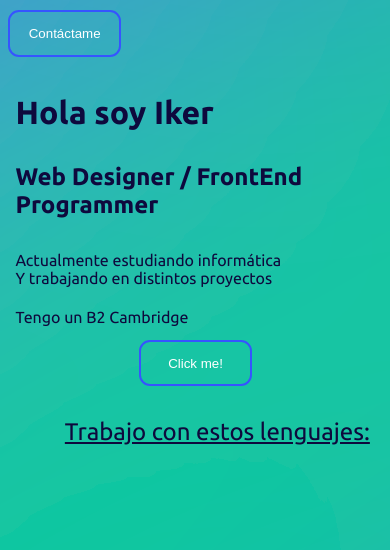
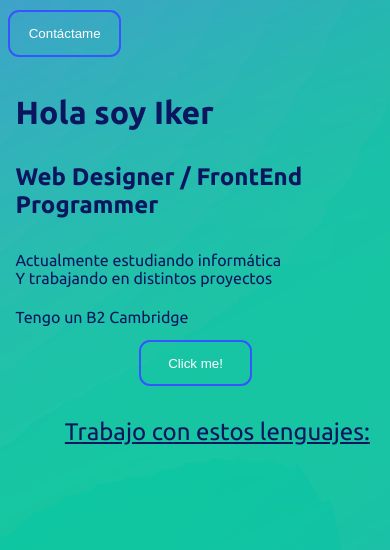
Before and after one commit to IkerOwO/Portfolio-Responsive, a plain HTML site: page index.html in a window 390 px wide. Shown: the top 550 px of the page. Drawn offline with Linux system fonts and the light colour scheme; a web font is replaced by a local one.

Commit message:
Update Color

```diff
--- a/style.css
+++ b/style.css
@@ -16,9 +16,7 @@ a{
     color: #fff;
 }
 
-h1, h4{
-  color: rgb(14, 9, 61);
-}
+
 
 .saludo{
     position: relative;
@@ -26,7 +24,7 @@ h1, h4{
 
 .saludo h1{
     font-family: 'Ubuntu', sans-serif;
-    color: rgb(14, 9, 61);
+    color: #0b165f;
     font-weight: 800;
     font-size: 5rem;
     margin-left: 20%;
@@ -35,7 +33,7 @@ h1, h4{
 
 .saludo h4{
     font-family: 'Ubuntu', sans-serif;
-    color: rgb(14, 9, 61);
+    color: #0b165f;
     font-weight: 800;
     font-size: 1.5rem;
     margin-left: 20%;
@@ -47,7 +45,7 @@ h1, h4{
 
 .info h4{
     font-family: 'Ubuntu', sans-serif;
-    color: rgb(14, 9, 61);
+    color: #0b165f;
     font-weight: 400;
     font-size: 1.5rem;
     margin-left: 20%;
@@ -74,7 +72,7 @@ h1, h4{
 
 .lenguajes h4{
     font-family: 'Ubuntu', sans-serif;
-    color: rgb(14, 9, 61);
+    color: #0b165f;
     font-weight: 400;
     font-size: 1.5rem;
     margin-left: 20%;
@@ -275,7 +273,7 @@ footer {
 
     .saludo h1{
         font-family: 'Ubuntu', sans-serif;
-        color: rgb(14, 9, 61);
+        color: #0b165f;
         font-weight: 800;
         font-size: 2rem;
         margin-left: 2%;
@@ -284,7 +282,7 @@ footer {
 
     .saludo h4{
         font-family: 'Ubuntu', sans-serif;
-        color: rgb(14, 9, 61);
+        color: #0b165f;
         font-weight: 800;
         font-size: 1.5rem;
         margin-left: 2%;
@@ -296,7 +294,7 @@ footer {
 
     .info h4{
         font-family: 'Ubuntu', sans-serif;
-        color: rgb(14, 9, 61);
+        color: #0b165f;
         font-weight: 400;
         font-size: 1rem;
         margin-left: 2%;
@@ -322,7 +320,7 @@ footer {
 
     .lenguajes h4{
         font-family: 'Ubuntu', sans-serif;
-        color: rgb(14, 9, 61);
+        color: #0b165f;
         font-weight: 400;
         font-size: 1.5rem;
         margin-left: 20%;
@@ -520,7 +518,7 @@ footer {
 
     .saludo h1{
         font-family: 'Ubuntu', sans-serif;
-        color: rgb(14, 9, 61);
+        color: #0b165f;
         font-weight: 800;
         font-size: 5rem;
         margin-left: 5%;
@@ -529,7 +527,7 @@ footer {
 
     .saludo h4{
         font-family: 'Ubuntu', sans-serif;
-        color: rgb(14, 9, 61);
+        color: #0b165f;
         font-weight: 800;
         font-size: 1.5rem;
         margin-left: 5%;
@@ -541,7 +539,7 @@ footer {
 
     .info h4{
         font-family: 'Ubuntu', sans-serif;
-        color: rgb(14, 9, 61);
+        color: #0b165f;
         font-weight: 400;
         font-size: 1rem;
         margin-left: 5%;
@@ -567,7 +565,7 @@ footer {
 
     .lenguajes h4{
         font-family: 'Ubuntu', sans-serif;
-        color: rgb(14, 9, 61);
+        color: #0b165f;
         font-weight: 400;
         font-size: 1.5rem;
         margin-left: 20%;
```
